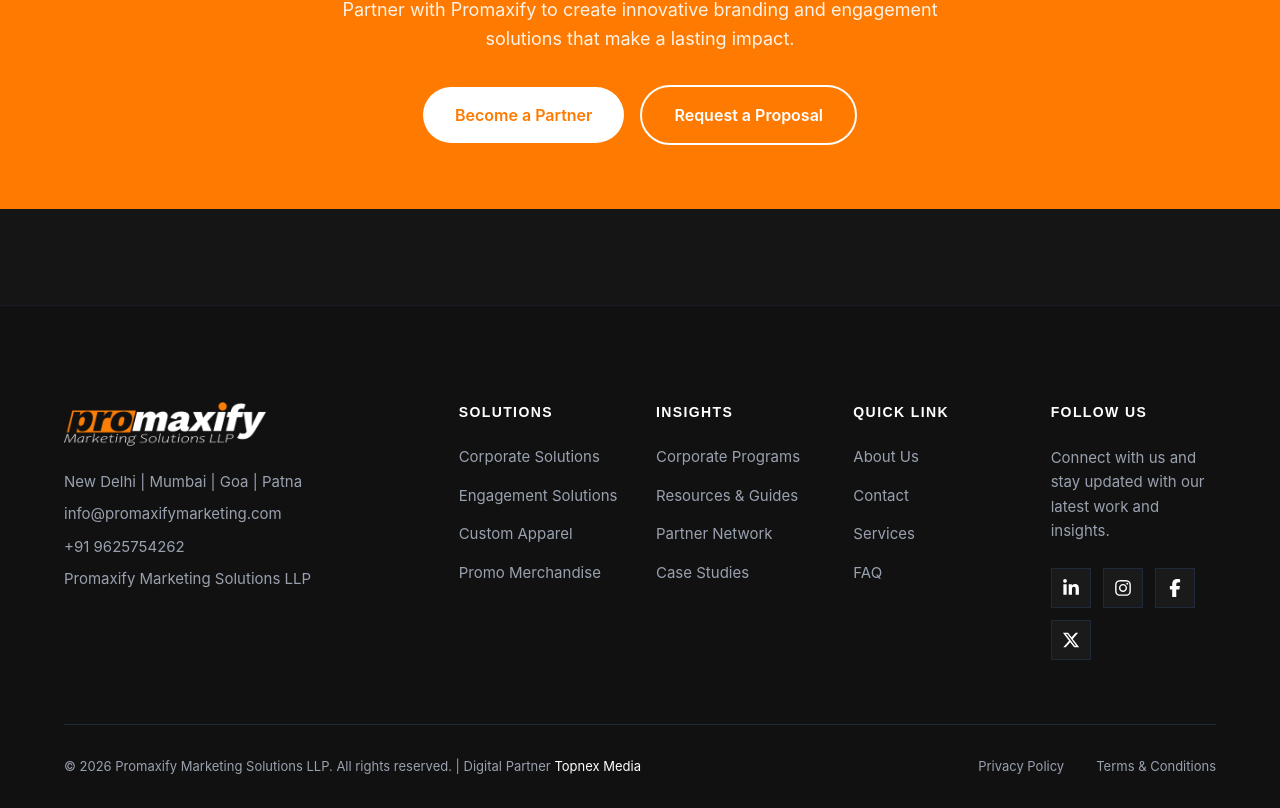
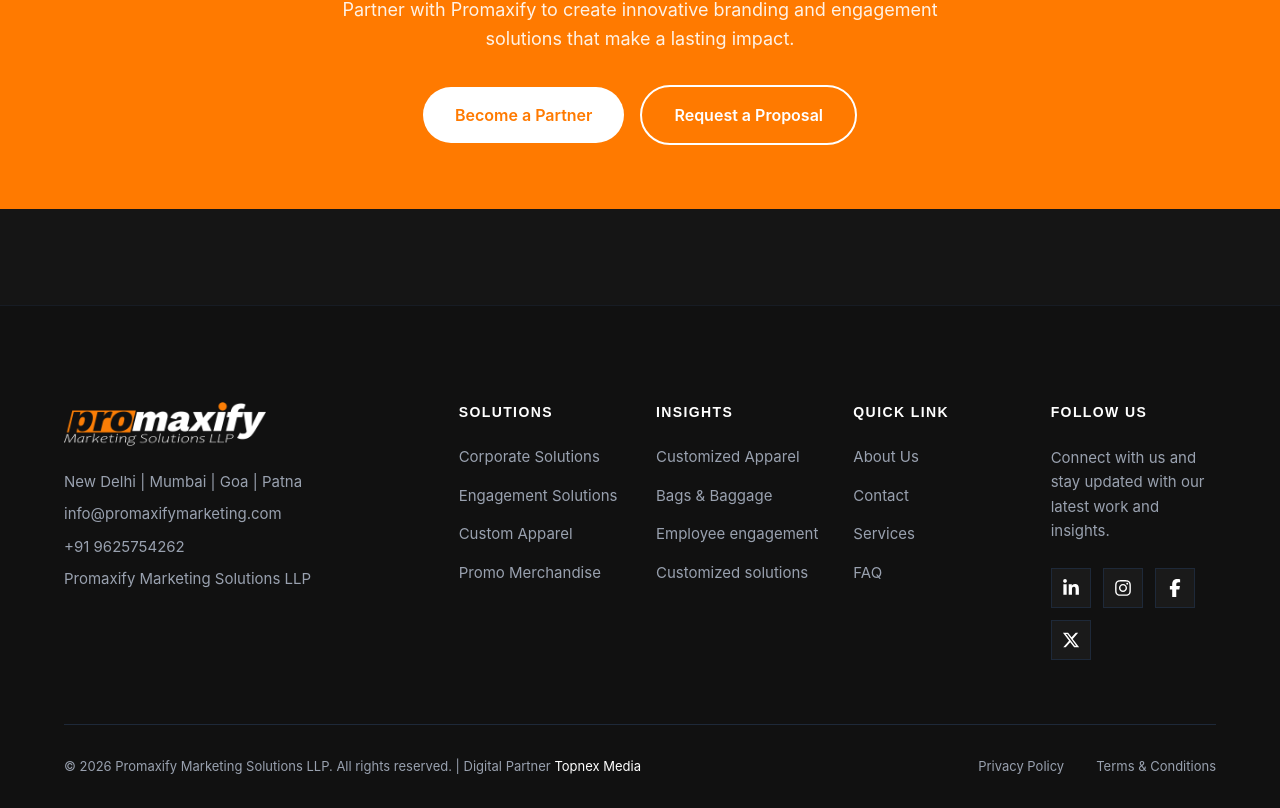
Before and after one commit to bisht845/promaxify-website, a React (Vite) app: page /services in a window 1280 px wide. Shown: the part 1505-2313 px from the top of the page. Built offline with nearby package versions, Linux system fonts and the light colour scheme.

Commit message:
footere correction

```diff
--- a/src/components/Footer.jsx
+++ b/src/components/Footer.jsx
@@ -115,7 +115,7 @@ function Footer() {
         to="/insights"
         className="hover:text-[#ff7a00] transition-colors"
       >
-        Corporate Programs
+       Customized Apparel
       </Link>
     </li>
 
@@ -124,16 +124,7 @@ function Footer() {
         to="/insights"
         className="hover:text-[#ff7a00] transition-colors"
       >
-        Resources & Guides
-      </Link>
-    </li>
-
-    <li>
-      <Link
-        to="/partner-network"
-        className="hover:text-[#ff7a00] transition-colors"
-      >
-        Partner Network
+        Bags & Baggage
       </Link>
     </li>
 
@@ -142,7 +133,16 @@ function Footer() {
         to="/insights"
         className="hover:text-[#ff7a00] transition-colors"
       >
-        Case Studies
+        Employee engagement
+      </Link>
+    </li>
+
+    <li>
+      <Link
+        to="/insights"
+        className="hover:text-[#ff7a00] transition-colors"
+      >
+        Customized solutions
       </Link>
     </li>
   </ul>
```
